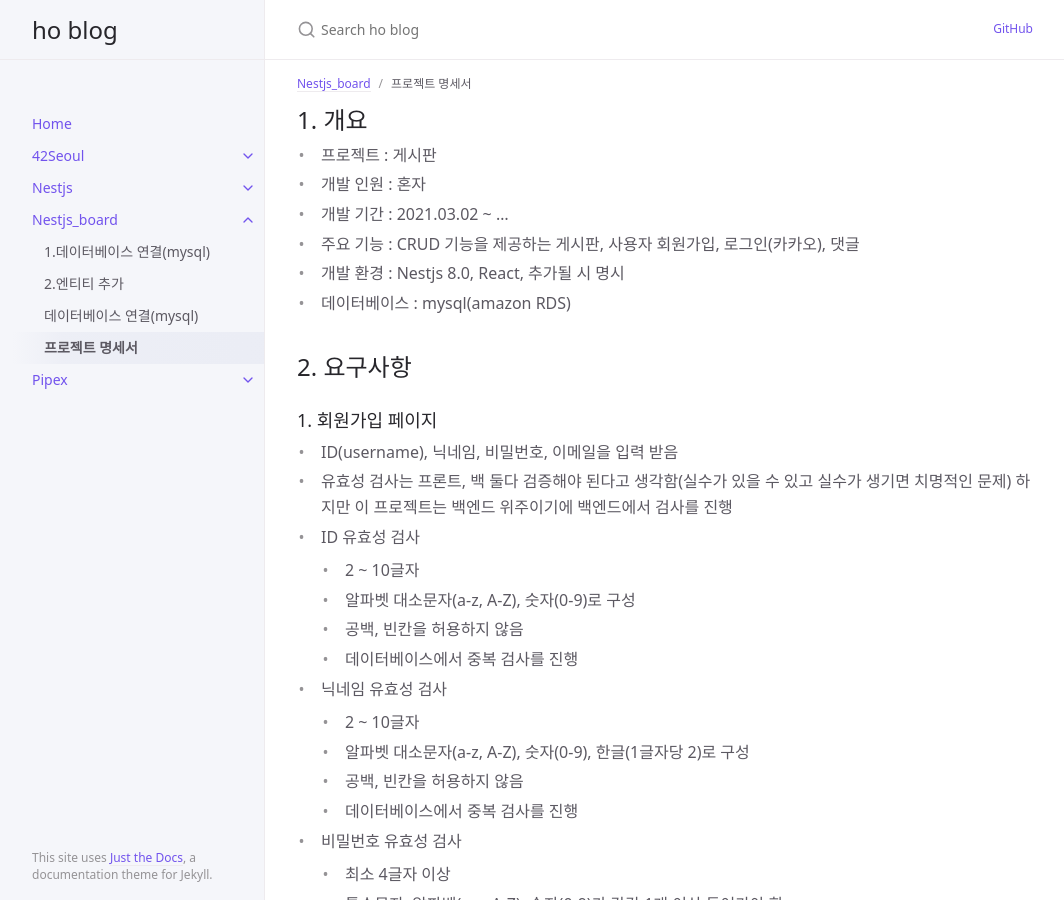
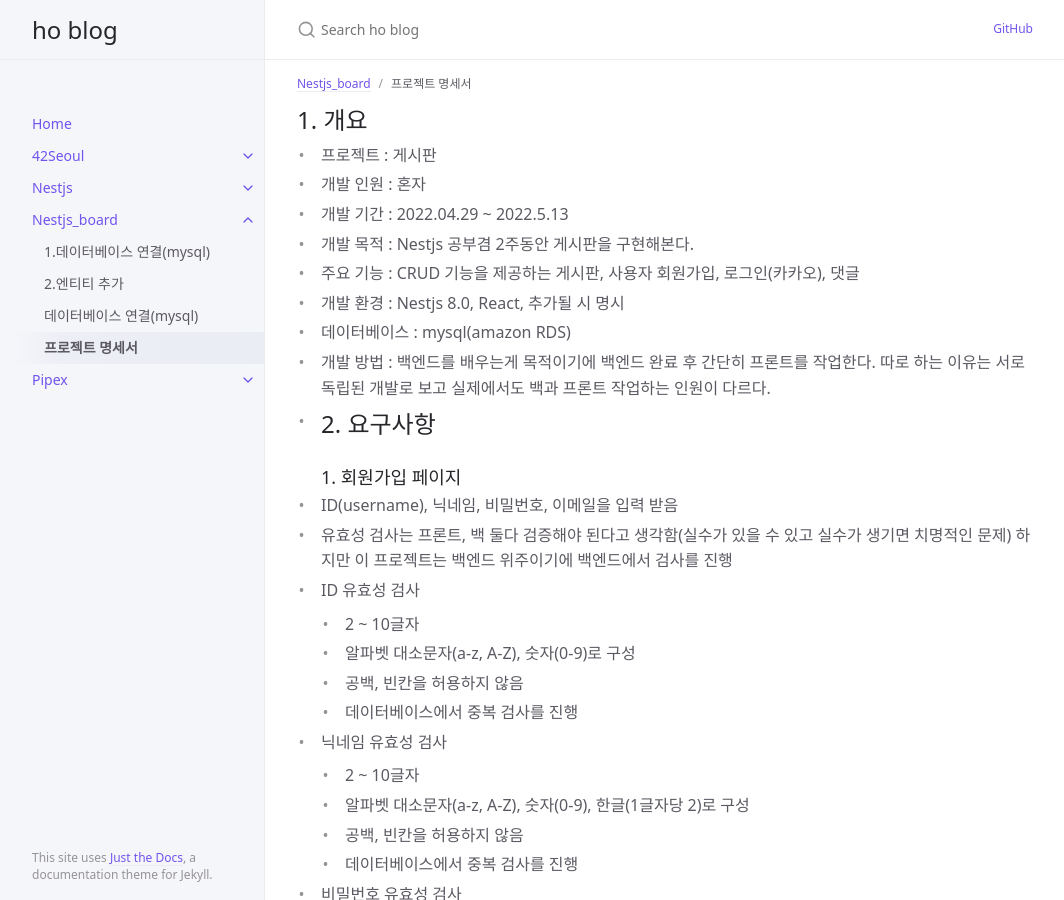
Before and after one commit to hotkimho/prev-hotkimho.github.io, a Jekyll site: the page built from docs/nestjs_board/project.md, in a window 1280 px wide and 900 px high. Shown: the whole window, without its empty margins (107-1171 px from the left). Built offline with Jekyll 4.4.1, drawn with Linux system fonts in a browser that asks for light colours.

Commit message:
기간 수정

```diff
--- a/docs/nestjs_board/project.md
+++ b/docs/nestjs_board/project.md
@@ -8,11 +8,13 @@ parent: Nestjs_board
 ## 1. 개요
 - 프로젝트 : 게시판
 - 개발 인원 : 혼자
-- 개발 기간 : 2021.03.02 ~ ...
+- 개발 기간 : 2022.04.29 ~ 2022.5.13
+- 개발 목적 : Nestjs 공부겸 2주동안 게시판을 구현해본다.
 - 주요 기능 : CRUD 기능을 제공하는 게시판, 사용자 회원가입, 로그인(카카오), 댓글
 - 개발 환경 : Nestjs 8.0, React, 추가될 시 명시
 - 데이터베이스 : mysql(amazon RDS)
-
+- 개발 방법 : 백엔드를 배우는게 목적이기에 백엔드 완료 후 간단히 프론트를 작업한다. 따로 하는 이유는 서로 독립된 개발로 보고 실제에서도 백과 프론트 작업하는 인원이 다르다.
+-
 ## 2. 요구사항
 ### 1. 회원가입 페이지
   - ID(username), 닉네임, 비밀번호, 이메일을 입력 받음
```
